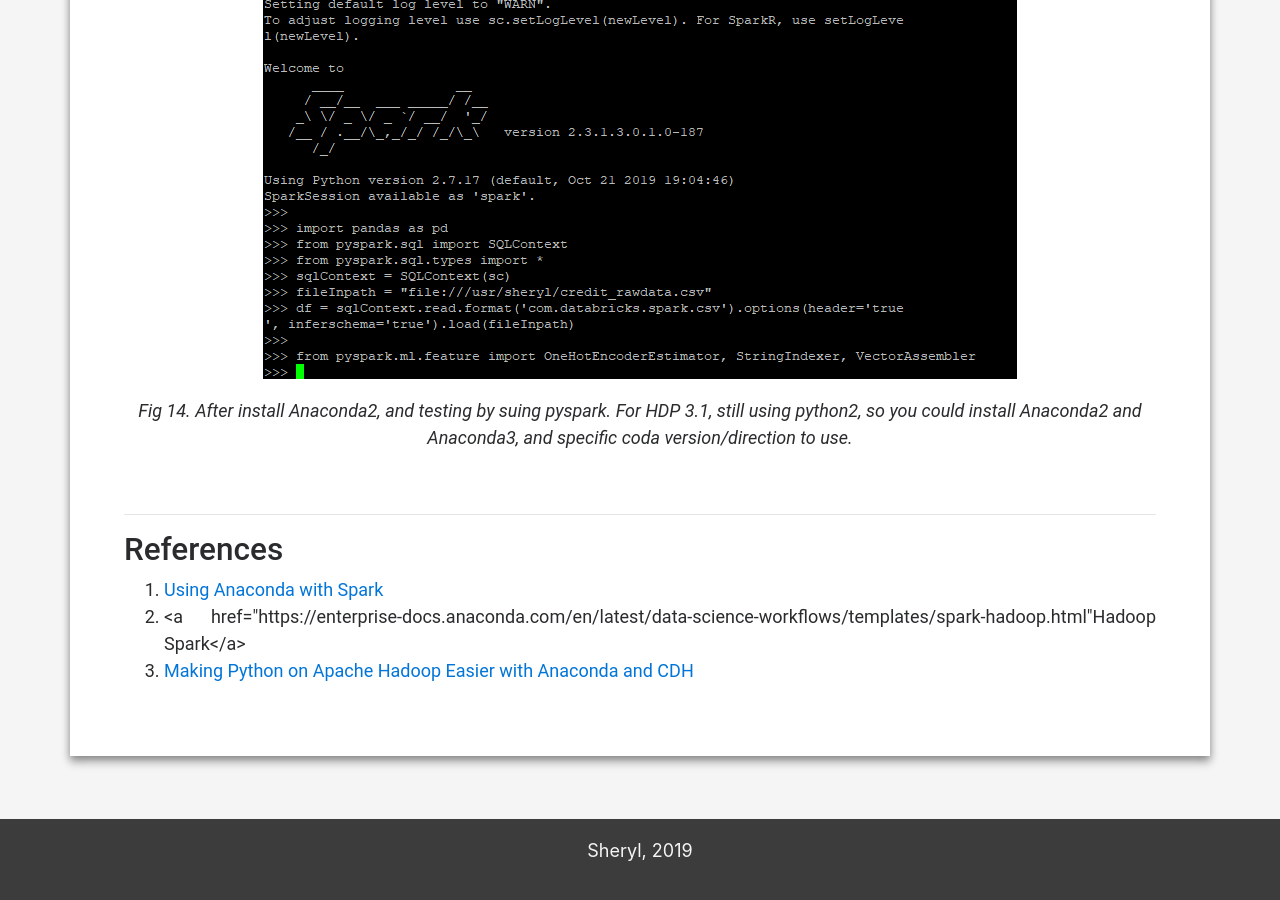
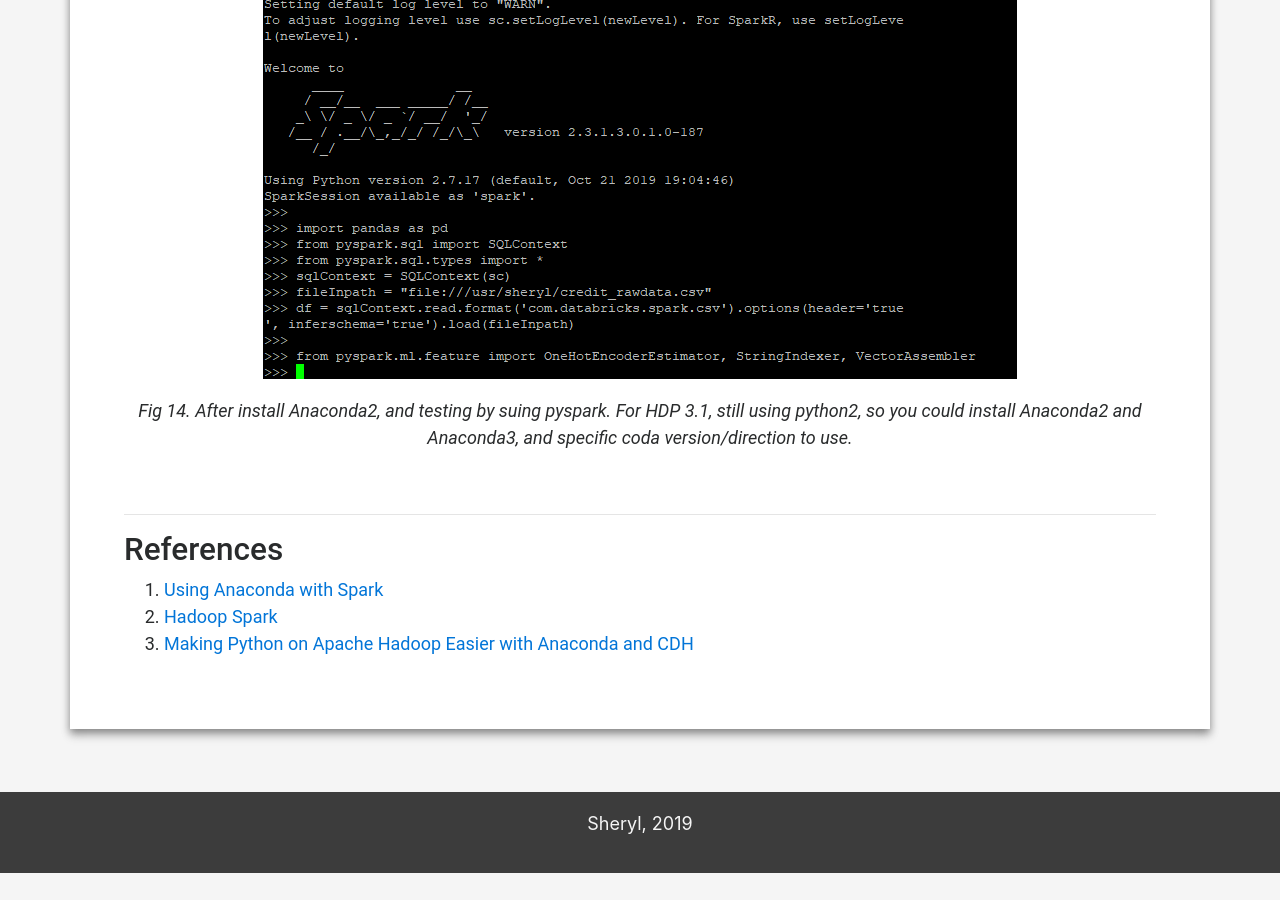
Before and after one commit to CellNexus/BigDataChapter, a Jekyll site: the page built from _posts/2019-11-11-anacondaInstallhadoop.md, in a window 1280 px wide and 900 px high, scrolled down 6272 px. Built offline with Jekyll 4.4.1, drawn with Linux system fonts in a browser that asks for light colours; nearby versions of some CDN libraries; after the commit the page ends 7145 px from its top, so only the background shows below that.

Commit message:
add index post about anaconda installation

```diff
--- a/_posts/2019-11-11-anacondaInstallhadoop.md
+++ b/_posts/2019-11-11-anacondaInstallhadoop.md
@@ -4,7 +4,7 @@
 permalink: /:categories/:year/:month/:day/:title
 title: "Installing Anaconda in Hadoop - Using Anaconda with Spark"
 tags: ['python', 'Anaconda', 'Hadoop']
-image: "2019-11-11/anaconda_cover1.png"
+image: "2019-11-11/installConda_14.PNG"
 identifier: 3
 ---
 Anaconda is a free and open-source distribution of the Python and R programming languages
@@ -112,6 +112,6 @@
 
 <ol>
   <li><a href="https://docs.anaconda.com/anaconda-scale/spark/">Using Anaconda with Spark</a></li>
-  <li><a href="https://enterprise-docs.anaconda.com/en/latest/data-science-workflows/templates/spark-hadoop.html"Hadoop Spark</a></li>
+  <li><a href="https://enterprise-docs.anaconda.com/en/latest/data-science-workflows/templates/spark-hadoop.html">Hadoop Spark</a></li>
   <li><a href="https://dzone.com/articles/making-python-on-apache-hadoop-easier-with-anacond">Making Python on Apache Hadoop Easier with Anaconda and CDH</a></li>
 </ol>
```
Also changed, not shown: _posts/2019-12-17-Index.md (+2 -1 lines).
